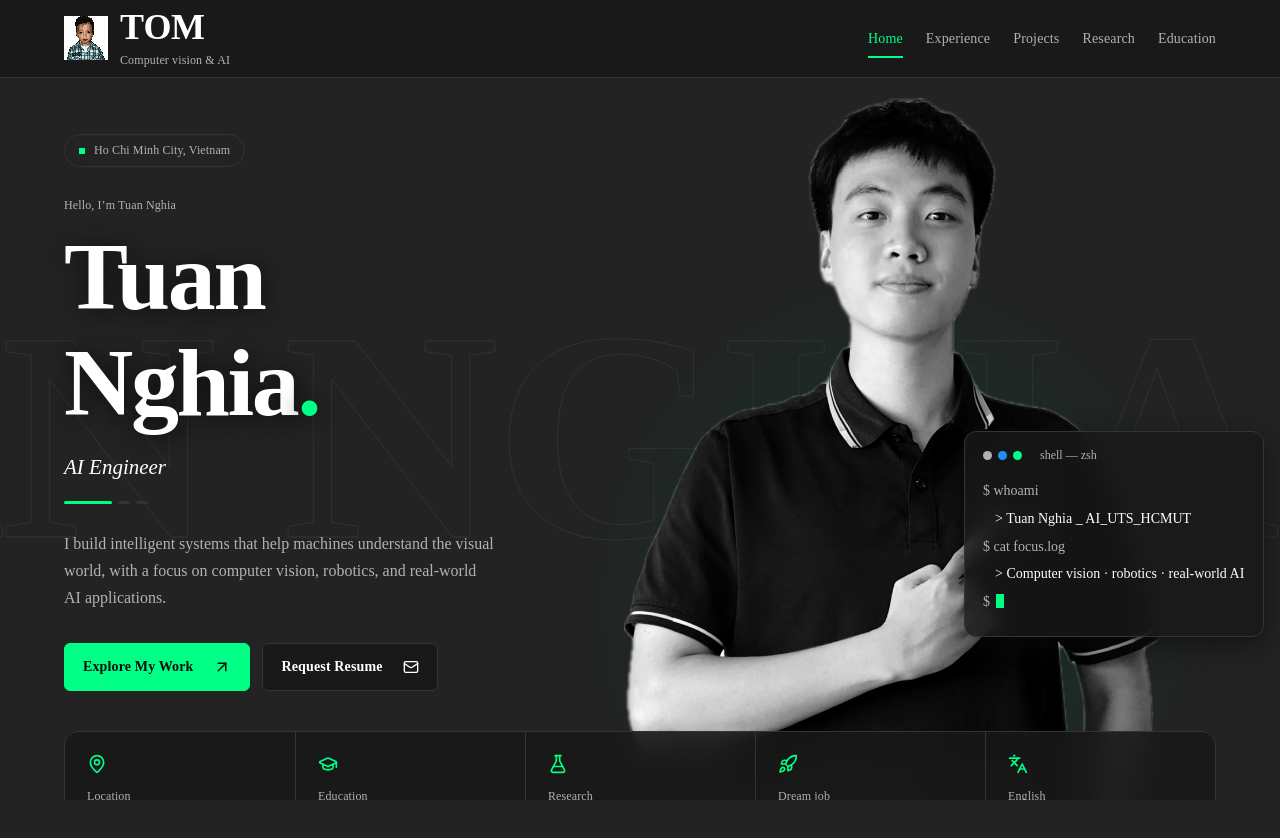
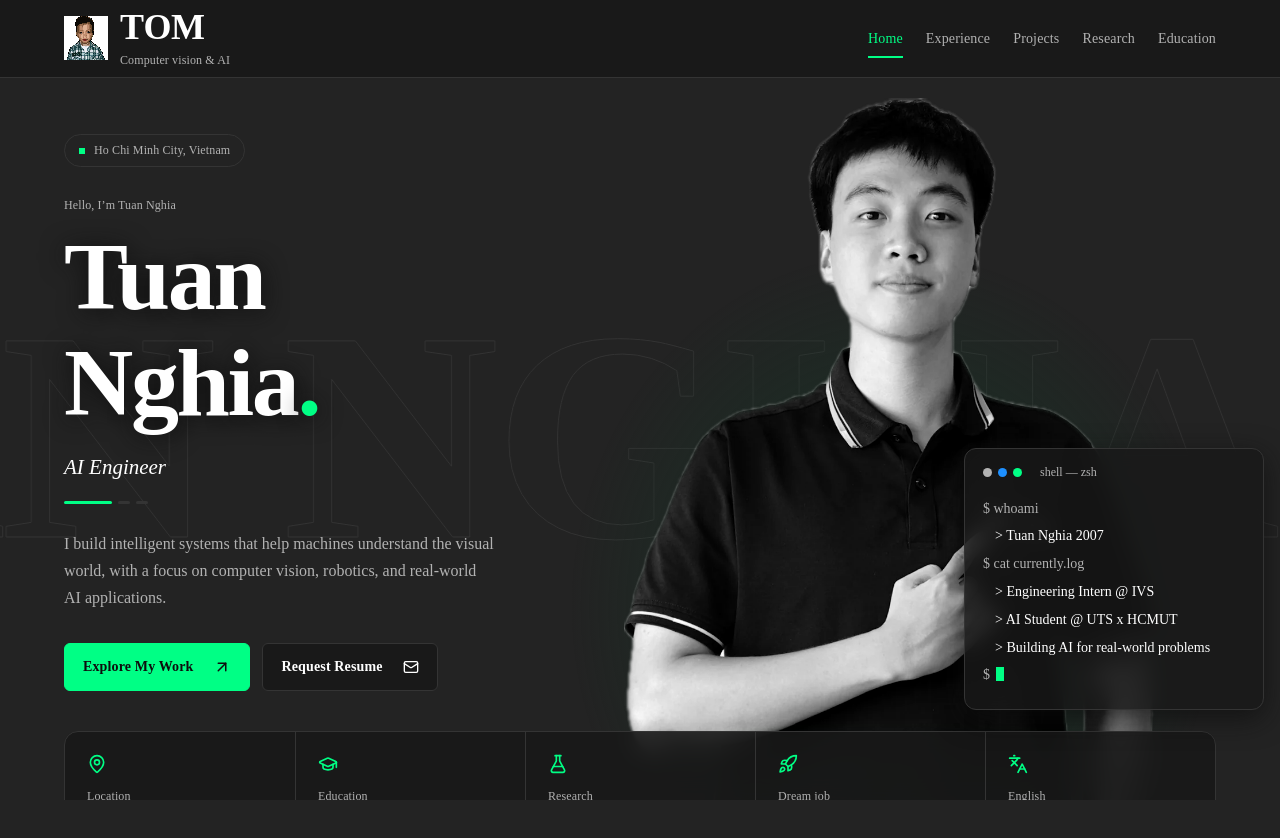
Before and after one commit to tuannghia2457/tuannghia_portfolio, a React (Vite) app: page / in a window 1280 px wide. Shown: the top 838 px of the page. Built offline with nearby package versions, Linux system fonts and the light colour scheme.

Commit message:
Show name, birth year and current roles in the hero terminal
whoami now prints Tuan Nghia 2007, and cat currently.log lists the IVS
internship, UTS x HCMUT studies and the real-world AI focus. Pin the
taller terminal from the bottom so it stays above the highlights strip.

```diff
--- a/src/components/HeroTerminal.jsx
+++ b/src/components/HeroTerminal.jsx
@@ -2,12 +2,14 @@ import { useEffect, useState } from 'react'
 import { useReducedMotion } from 'motion/react'
 import { profile } from '../profile'
 
-// Facts from the portfolio itself: UTS AI degree via the HCMUT program, and the hero focus areas.
+// Wording supplied by Nghia: name and birth year, then current roles and focus.
 const LINES = [
   { command: true, text: 'whoami' },
-  { text: `${profile.displayName} _ AI_UTS_HCMUT` },
-  { command: true, text: 'cat focus.log' },
-  { text: 'Computer vision · robotics · real-world AI' },
+  { text: `${profile.displayName} 2007` },
+  { command: true, text: 'cat currently.log' },
+  { text: 'Engineering Intern @ IVS' },
+  { text: 'AI Student @ UTS x HCMUT' },
+  { text: 'Building AI for real-world problems' },
 ]
 const TOTAL = LINES.reduce((sum, line) => sum + line.text.length, 0)
 // Starts once the page-change curtain has lifted (~2.2s), then types ~32 characters a second.
--- a/src/hero.css
+++ b/src/hero.css
@@ -34,7 +34,7 @@
 .hero-figure img { display: block; height: 100%; width: auto; max-width: none; filter: grayscale(1) contrast(1.06); -webkit-mask-image: linear-gradient(to bottom, var(--background) 72%, transparent 98%); mask-image: linear-gradient(to bottom, var(--background) 72%, transparent 98%); }
 
 /* Terminal card */
-.hero-terminal { position: absolute; right: max(16px, calc((100vw - 1440px) / 2 + 24px)); top: 40%; z-index: 4; width: 300px; padding: 14px 18px 18px; border: var(--line); border-radius: 12px; background: color-mix(in srgb, var(--surface) 82%, transparent); backdrop-filter: blur(10px); box-shadow: var(--shadow-overlay); font-family: var(--font-mono); font-size: var(--text-sm); line-height: var(--leading-code); letter-spacing: 0; }
+.hero-terminal { position: absolute; right: max(16px, calc((100vw - 1440px) / 2 + 24px)); bottom: 250px; z-index: 4; width: 300px; padding: 14px 18px 18px; border: var(--line); border-radius: 12px; background: color-mix(in srgb, var(--surface) 82%, transparent); backdrop-filter: blur(10px); box-shadow: var(--shadow-overlay); font-family: var(--font-mono); font-size: var(--text-sm); line-height: var(--leading-code); letter-spacing: 0; }
 .hero-terminal-bar { display: flex; align-items: center; gap: 6px; margin-bottom: 14px; }
 .hero-terminal-bar i { width: 9px; height: 9px; border-radius: 50%; background: var(--muted-foreground); }
 .hero-terminal-bar i:nth-child(2) { background: var(--accent-secondary); }
@@ -59,7 +59,7 @@
 
 @media (max-width: 1100px) {
   .hero-figure { right: 60px; }
-  .hero-terminal { top: auto; bottom: 230px; width: 270px; }
+  .hero-terminal { top: auto; bottom: 375px; width: 270px; }
   .hero-stats { grid-template-columns: repeat(3, minmax(0, 1fr)); }
   .hero-stats > div:nth-child(4) { border-left: 0; }
   .hero-stats > div:nth-child(n+4) { border-top: var(--line); }
```
Also changed, not shown: 1 other file (tests, documents, lock files or other folders).
